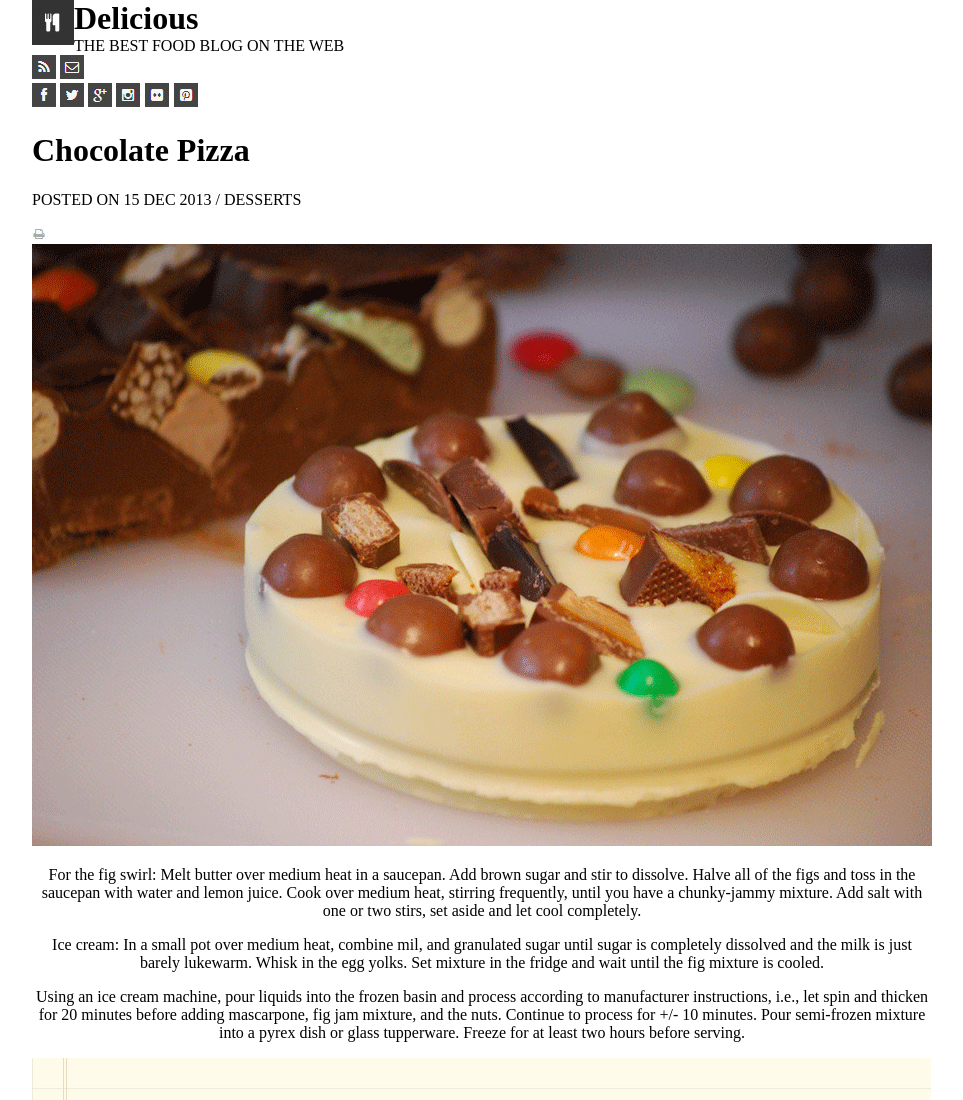
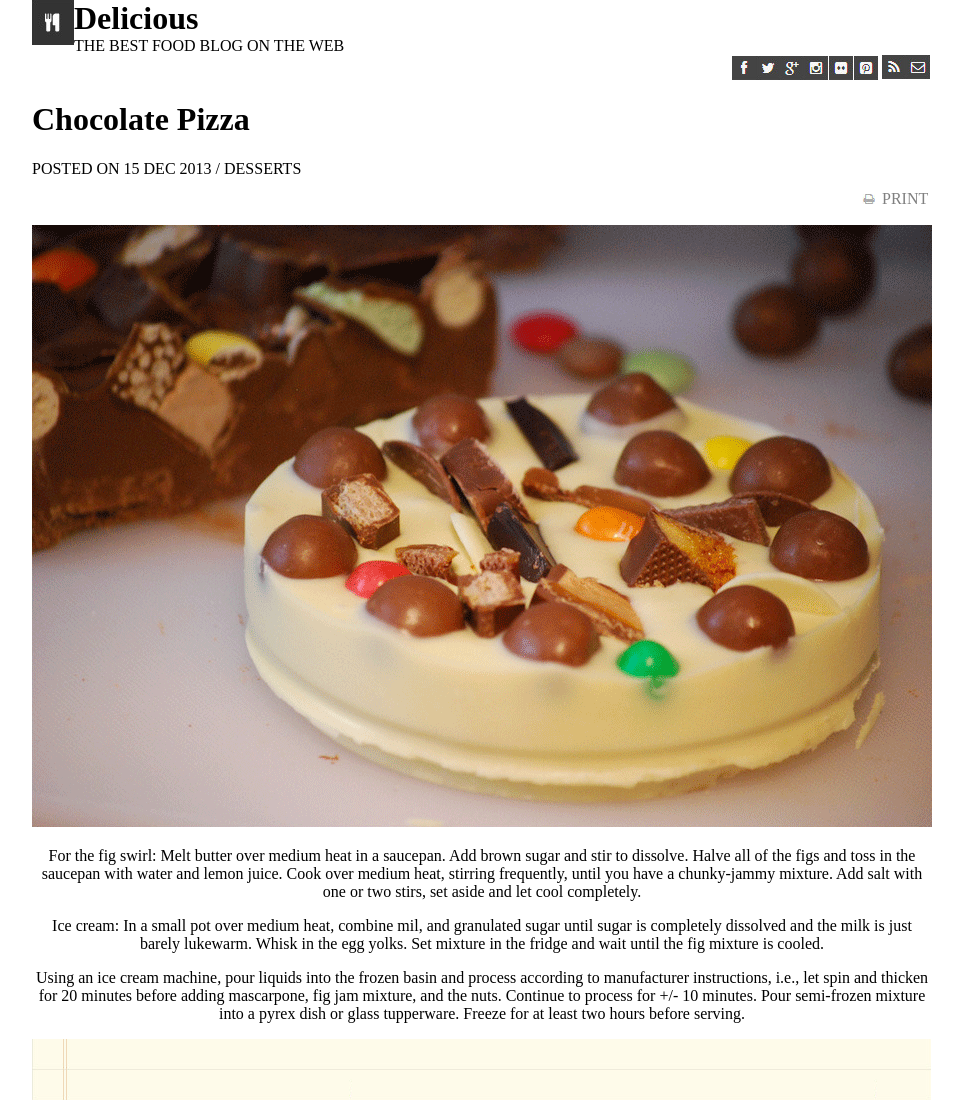
Before and after one commit to abrielcleaver/LAB-10--chocolate-pizza, a website: page index.html in a window 1280 px wide. Shown: the top 1100 px of the page, without its empty margins (158-1121 px from the left). Drawn offline with Linux system fonts and the light colour scheme.

Commit message:
update styling for header  icons

```diff
--- a/index.html
+++ b/index.html
@@ -44,7 +44,8 @@
     <main>
         <h1>Chocolate Pizza</h1>
         <p>POSTED ON 15 DEC 2013 / DESSERTS</p>
-        <img src="./assets\print-icon.png" alt="print-icon">
+        <img id="print" src="./assets\print-icon.png" alt="print-icon">
+        <p id="print-text">PRINT</p>
         <img src="./assets\choco-pizza.png" alt="picture of chocolate pizza">
 
         <p class="instructions">
--- a/styles/style.css
+++ b/styles/style.css
@@ -32,11 +32,26 @@
 
 
 #icons {
+    display: flex;
+    margin-left: 700px;
 
 }
 
 #two-icons {
+    display: flex;
+    margin-left: 850px;
+    margin-bottom: -23px;
+}
 
+#print {
+    display: flex;
+    margin-left: 830px;
+    margin-bottom: -30px;
+}
+#print-text {
+    display: flex;
+    margin-left: 850px;
+    color: gray;
 }
 
 .instructions {
```
Also changed, not shown: planning.md (+12 -0 lines).
